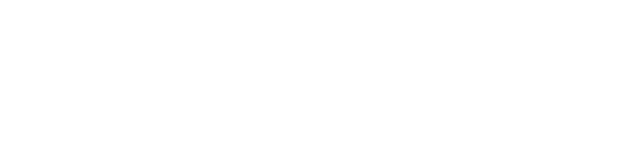
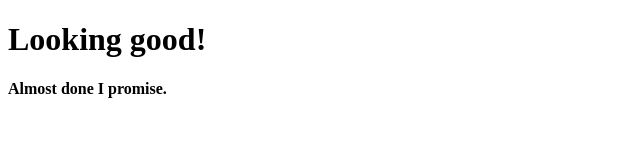
Before and after one commit to jdmar3-comp426/a00-aasmanj, a website: page index.html in a window 1280 px wide. Shown: the whole page, without its empty margins (0-640 px from the left). Drawn offline with Linux system fonts and the light colour scheme.

Commit message:
edited index.html

```diff
--- a/index.html
+++ b/index.html
@@ -3,12 +3,12 @@
 	<head>
 		<meta charset="UTF-8">
 		<meta name="viewport" content="width=device-width, initial-scale=1.0">
-		<title>Assignment 0 test!</test>
+		<title>Assignment 0 test!</title>
 	</head>
 	<body>
 		<div>
 			<h1>Looking good!</h1>
-			<p>Go ahead and edit me.</p>
+			<p><strong>Almost done I promise.</strong></p>
 		</div>
 	</body>
 </html>
```
